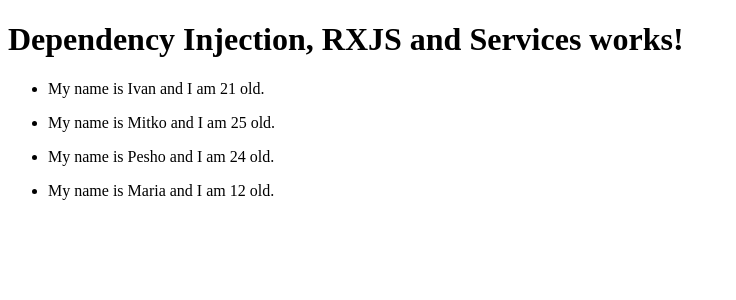
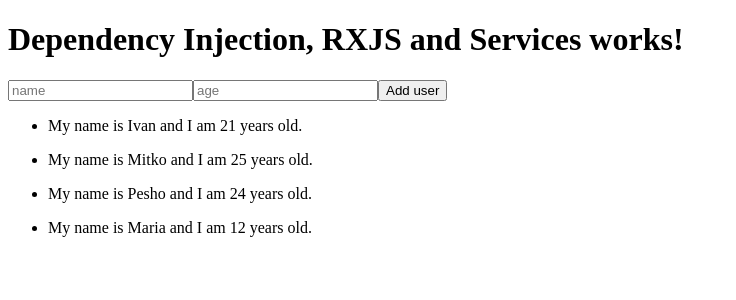
Before and after one commit to DeyanaNikolova/Angular-june-2023, an Angular app in the folder dependancy-injection-rxjs-services/demo-rxjs-services/: page / in a window 1280 px wide. Shown: the top 300 px of the page, without its empty margins (0-736 px from the left). Built offline with nearby package versions, Linux system fonts and the light colour scheme.

Commit message:
Add user to user list

```diff
--- a/dependancy-injection-rxjs-services/demo-rxjs-services/src/app/app.component.html
+++ b/dependancy-injection-rxjs-services/demo-rxjs-services/src/app/app.component.html
@@ -2,4 +2,9 @@
 <div>
   <h1>{{ title }} works!</h1>
 </div>
+<div>
+  <input #inputName type="text" placeholder="name"/>
+  <input #inputAge type="text" placeholder="age"/>
+  <button (click)="addUser(inputName ,inputAge)">Add user</button>
+</div>
 <app-users-list [users]="users" />
--- a/dependancy-injection-rxjs-services/demo-rxjs-services/src/app/app.component.ts
+++ b/dependancy-injection-rxjs-services/demo-rxjs-services/src/app/app.component.ts
@@ -15,4 +15,15 @@ export class AppComponent {
     {name: 'Pesho', age: 24},
     {name: 'Maria', age: 12},
   ];
+
+  addUser(inputName: HTMLInputElement, inputAge: HTMLInputElement){
+    const user = {
+      name: inputName.value,
+      age: Number(inputAge.value)
+    };
+
+    this.users.push(user)
+    inputName.value = '';
+    inputAge.value = '';
+  }
 }
--- a/dependancy-injection-rxjs-services/demo-rxjs-services/src/app/user-list-item/user-list-item.component.html
+++ b/dependancy-injection-rxjs-services/demo-rxjs-services/src/app/user-list-item/user-list-item.component.html
@@ -1,3 +1,3 @@
 <div>
-    <p>My name is {{ user?.name }} and I am {{user?.age}} old.</p>
+    <p>My name is {{ user?.name }} and I am {{user?.age}} years old.</p>
 </div>
```
